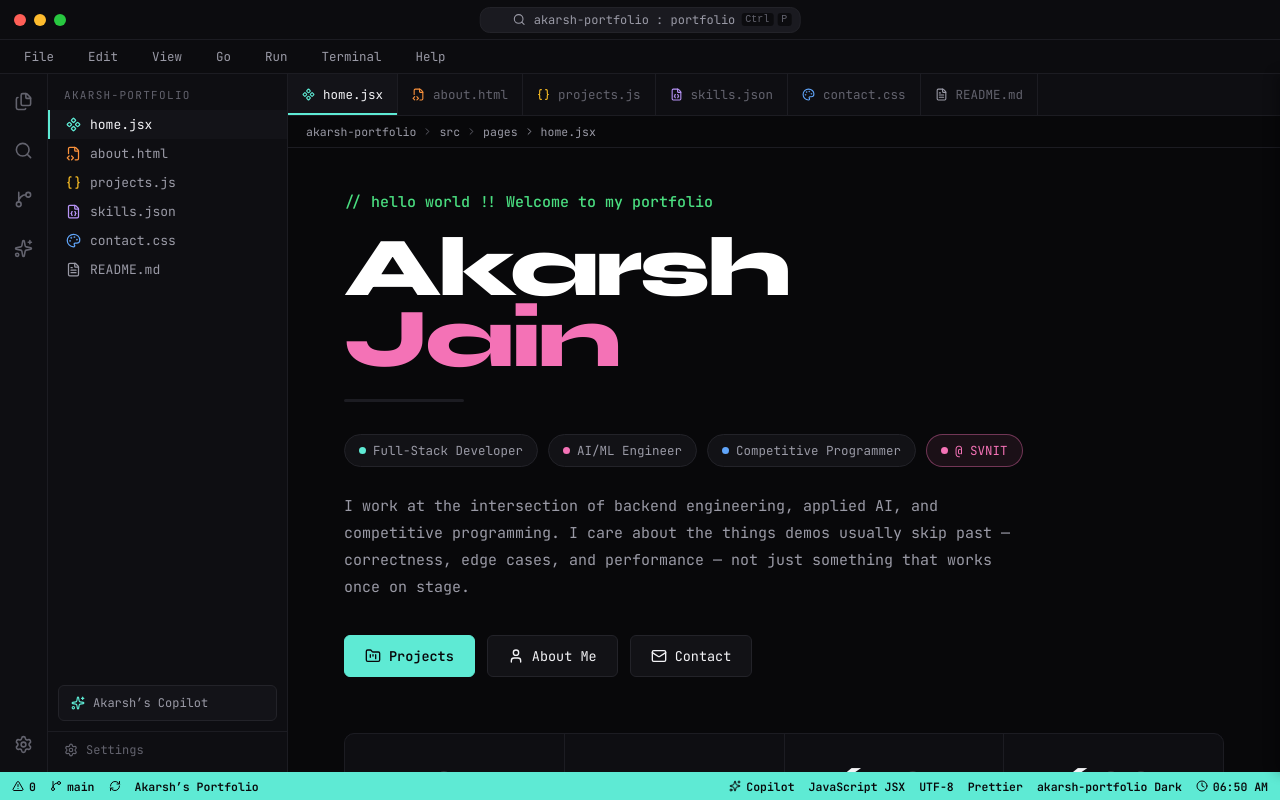
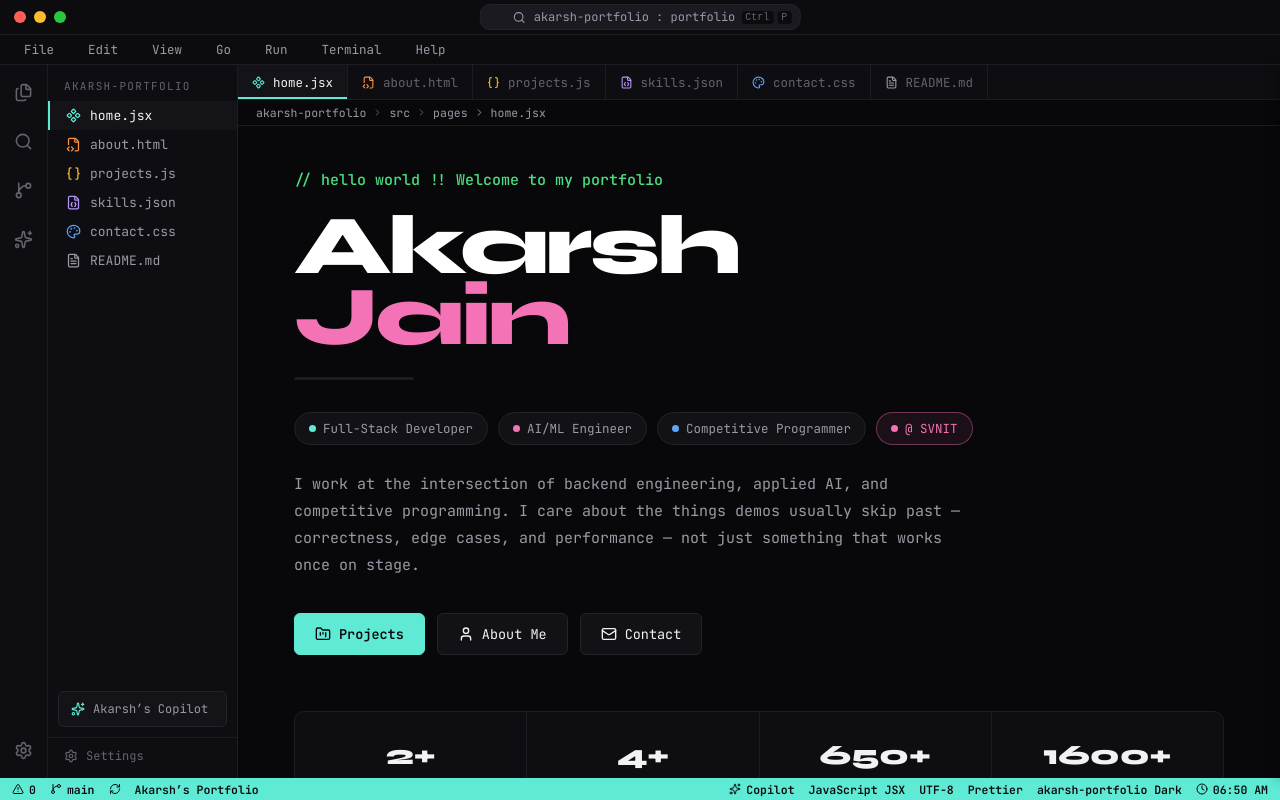
Before and after one commit to akarshjain05/portfolio, a React (Vite) app: page / in a window 1280 px wide. Built offline with nearby package versions, Linux system fonts and the light colour scheme.

Commit message:
style: reduce sidebar width and top bar heights to match compact IDE reference

```diff
--- a/src/index.css
+++ b/src/index.css
@@ -33,14 +33,14 @@
   --font-sans: "Inter", system-ui, -apple-system, BlinkMacSystemFont, "Segoe UI", Roboto, Arial, sans-serif;
   --font-mono: "JetBrains Mono", ui-monospace, "SFMono-Regular", Menlo, Consolas, monospace;
 
-  --titlebar-h: 40px;
-  --menubar-h: 34px;
-  --commandbar-h: 44px;
-  --tabbar-h: 42px;
-  --breadcrumb-h: 32px;
-  --statusbar-h: 28px;
+  --titlebar-h: 35px;
+  --menubar-h: 30px;
+  --commandbar-h: 40px;
+  --tabbar-h: 35px;
+  --breadcrumb-h: 26px;
+  --statusbar-h: 22px;
   --activitybar-w: 48px;
-  --sidebar-w: 240px;
+  --sidebar-w: 190px;
 }
 
 * { box-sizing: border-box; }
```
